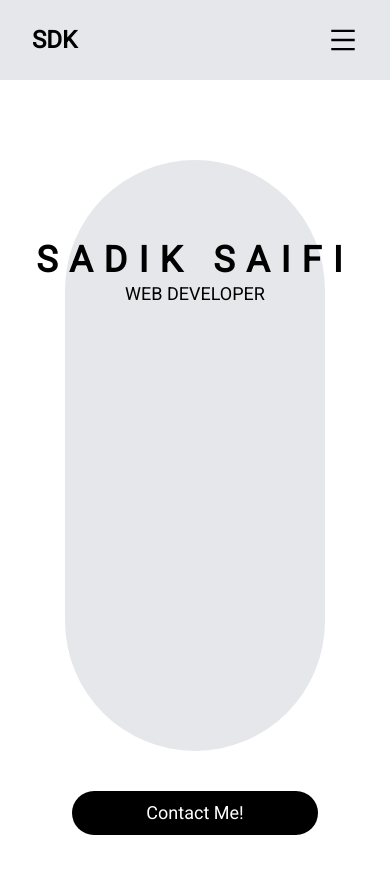
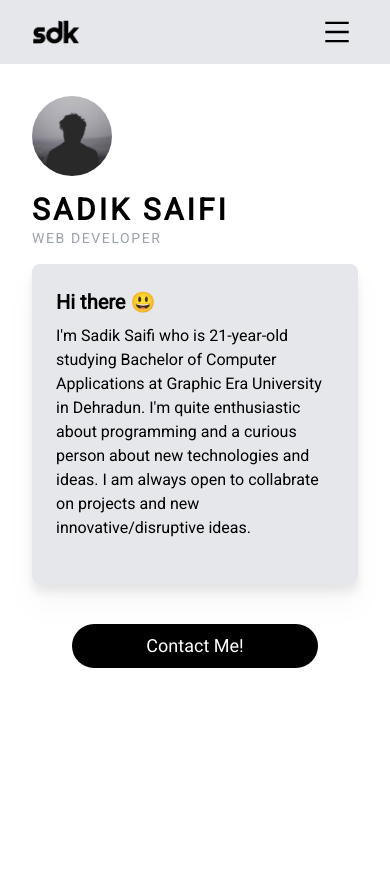
Before and after one commit to sadiksaifi/monorepo, a React (Create React App) app: page / in a window 390 px wide. After the commit the page ends 844 px from the top, so only its background shows below. Built offline with nearby package versions, Linux system fonts and the light colour scheme.

Commit message:
finished home page

```diff
--- a/src/components/Contact.jsx
+++ b/src/components/Contact.jsx
@@ -1,9 +1,19 @@
 const Contact = () => {
     return (
-        <div className="px-8 pt-24">
-        <h1 className="text-3xl">Contact</h1>
-            Lorem ipsum dolor sit amet consectetur adipisicing elit. Doloribus ducimus eveniet fuga assumenda aliquid ad veniam vitae ullam. Labore consectetur nihil asperiores deleniti ducimus rem amet, quisquam, saepe vero harum quam excepturi aspernatur corporis obcaecati expedita ullam alias ipsum commodi totam at nobis eum. Nesciunt sapiente ut itaque voluptatem perferendis quasi quia cumque quae amet, praesentium a fugit temporibus qui, vel velit earum, non id enim voluptatibus assumenda omnis minima numquam adipisci? Saepe voluptates quibusdam vel dicta iste ut dolor impedit provident minus consequuntur incidunt perspiciatis, optio, aperiam nobis! Odit sunt quos quod! Repellendus, minima ea necessitatibus consequuntur rerum porro. Cumque et incidunt sint recusandae ex temporibus soluta, voluptatibus quibusdam! Saepe ipsum quia culpa, repudiandae et modi, consequuntur placeat expedita minima non quas nam quidem nihil id vel laboriosam, aliquid quis animi voluptate facilis eos suscipit facere explicabo? Rem sunt consequuntur distinctio officiis illo? Explicabo autem libero sunt doloribus. Eveniet ipsum est labore rem voluptate ipsam odit. Est beatae natus, accusamus voluptate molestiae ad fugiat vero itaque deserunt voluptas eaque, eveniet cum optio ducimus iusto tempore. Amet, facere animi dolorum hic sint labore corrupti saepe numquam atque eligendi assumenda illum itaque consequuntur dolor distinctio odit similique, quo porro et deserunt!
+      <div id='contact' className="container p-12 md:px-40 2xl:px-96 mx-auto ">
+        <div id='header-contact'>
+          <h1 className="text-2xl font-extrabold">CONTACT ME</h1>
+          <p className="font-extralight text-base">Required fields<span className="text-red-400"> *</span></p>
         </div>
+        <div id='form'>
+          <form>
+        <div className="flex flex-row items-start w-[100%] pt-8">
+          <input className="border-2 border-black p-2 mr-2" type='text' placeholder="First Name"></input>
+          <input className="border-2 border-black p-2 ml-2" type='text' placeholder="Last Name"></input>
+        </div>
+          </form>
+        </div>
+      </div>
     )
 }
 
--- a/src/components/Home.jsx
+++ b/src/components/Home.jsx
@@ -1,17 +1,31 @@
 const Home = () => {
   return (
-      <div id='home' className='container px-8 md:px-40 2xl:px-96 mx-auto'>
-        <div id='main-content' className="mx-auto flex flex-col items-center">
-          <div id='name' className="absolute top-60">
-             <h1 className="text-4xl font-bold text-center tracking-[0.7rem]">SADIK SAIFI</h1>
-             <h3 className="text-center font-thin text-lg">WEB DEVELOPER</h3>
-          </div>
-          <div id='box' className="h-[70vh] w-[80%] rounded-full bg-gray-200 mt-20"></div>
-        </div>
-        <div id='button' className="p-10 flex items-center justify-center">
-          <button className="bg-black text-white text-lg px-12 py-2 w-72 rounded-full" type="button">Contact Me!</button>
-        </div>
+    <div id='home' className='container px-8 pt-12 md:px-40 2xl:px-96 mx-auto flex flex-col'>
+    <img src="assests/men.jpg" className="rounded-full w-20 mb-4"></img>
+      <h1 className='uppercase text-3xl font-extrabold tracking-[0.2rem]'>
+        sadik saifi
+      </h1>
+      <p className='font-thin text-sm tracking-[0.1rem] uppercase text-gray-400'>Web Developer</p>
+      <div className='bg-gray-200 h-80 mt-4 p-6 rounded-lg drop-shadow-xl'>
+        <h2 className='text-xl font-bold pb-2'>Hi there 😃</h2>
+        <p>
+          I'm Sadik Saifi who is 21-year-old studying Bachelor of Computer
+          Applications at Graphic Era University in Dehradun. I'm quite
+          enthusiastic about programming and a curious person about new
+          technologies and ideas. I am always open to collabrate on projects and
+          new innovative/disruptive ideas.
+        </p>
       </div>
+
+      <div id='button' className='p-10 flex items-center justify-center'>
+        <button
+          className='bg-black text-white text-lg px-12 py-2 w-72 rounded-full'
+          type='button'
+        >
+          Contact Me!
+        </button>
+      </div>
+    </div>
   )
 }
 
--- /dev/null
+++ b/src/components/HomeOld.jsx
@@ -0,0 +1,18 @@
+const Home = () => {
+  return (
+    <div id='home' className='container px-8 md:px-40 2xl:px-96 mx-auto'>
+      <div id='main-content' className="mx-auto flex flex-col items-center">
+        <div id='name' className="absolute top-60">
+           <h1 className="text-4xl font-bold text-center tracking-[0.7rem]">SADIK SAIFI</h1>
+           <h3 className="text-center font-thin text-lg">WEB DEVELOPER</h3>
+        </div>
+        <div id='box' className="h-[70vh] w-[80%] rounded-full bg-gray-200 mt-20"></div>
+      </div>
+      <div id='button' className="p-10 flex items-center justify-center">
+        <button className="bg-black text-white text-lg px-12 py-2 w-72 rounded-full" type="button">Contact Me!</button>
+      </div>
+    </div>
+  )
+}
+
+export default Home
--- a/src/components/Navbar.jsx
+++ b/src/components/Navbar.jsx
@@ -6,21 +6,21 @@ const Navbar = () => {
   const [isOpen, setOpen] = useState(false)
 
   return (
-    <div id='navbar' className='pb-20 container'>
-      <div className='fixed z-50 flex bg-gray-200 h-20 py-4 w-full px-8 md:px-40 2xl:px-96 justify-between items-center'>
-        <div className='text-2xl uppercase font-extrabold'>sdk</div>
+    <div id='navbar' className='pb-12 container'>
+      <div className='fixed z-50 flex bg-gray-200 h-16 py-4 w-full px-8 md:px-40 2xl:px-96 justify-between items-center'>
+        <img className='w-12' src='./assests/sdk-logo.png' ></img>
         <ul className='md:flex justify-between hidden'>
           <Link to='/'><li className='text-sm px-6 uppercase'>Home</li></Link>
           <Link to='about'><li className='text-sm px-6 uppercase'>About</li></Link>
           <Link to='blog'><li className='text-sm px-6 uppercase'>Blog</li></Link>
           <Link to='contact'><li className='text-sm pl-6 uppercase'>Contact</li></Link>
         </ul>
-        <div className='block md:hidden cursor-pointer text-3xl' onClick={() => setOpen(!isOpen)}>
+        <div className='block md:hidden cursor-pointer text-3xl font-extrabold border-2 p-1 rounded-sm z-1' onClick={() => setOpen(!isOpen)}>
           {isOpen ? <AiOutlineClose /> : <AiOutlineMenu />}
         </div>
       </div>
       <div onClick={() => setOpen(!isOpen)}>
-        <ul className={` md:hidden z-50 flex flex-col fixed items-center uppercase text-xl bg-gray-200 p-24 top-20 h-full w-[75%] ease-in-out duration-500 ${isOpen ? 'right-0' : 'right-[-100%]'} `}>
+        <ul className={` md:hidden z-50 flex flex-col fixed items-center uppercase text-xl bg-gray-200 p-32 top-16 h-full w-[75%] ease-in-out duration-500 ${isOpen ? 'right-0' : 'right-[-100%]'} `}>
           <Link to='/'><li className='p-4 py-8'>Home</li></Link>
           <Link to='about'><li className='p-4 py-8'>About</li></Link>
           <Link to='blog'><li className='p-4 py-8'>Blog</li></Link>
```
Also changed, not shown: src/App.js (+10 -10 lines), public/assests/men.jpg (added), public/assests/sdk-logo.png (added), src/components/About.jsx (line endings or trailing spaces).
